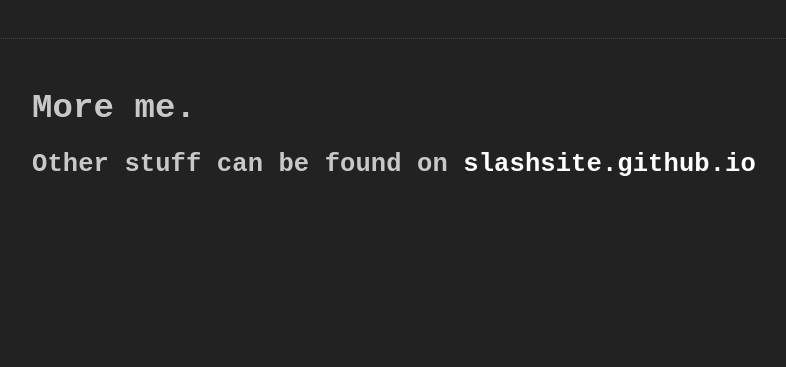
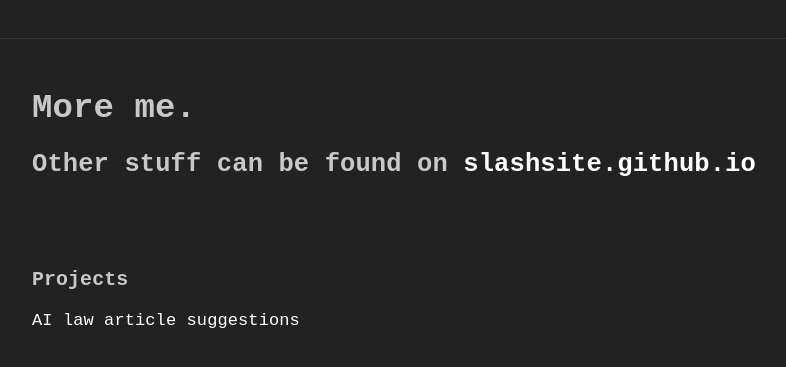
Before and after one commit to superwibr/superwibr.github.io, a Jekyll site: the page built from index.md, in a window 1280 px wide. Shown: the top 367 px of the page, without its empty margins (158-944 px from the left). Built offline with Jekyll 4.4.1, drawn with Linux system fonts in a browser that asks for light colours; some web fonts are replaced; our own code applies the rules of GitHub Pages for plain Markdown files.

Commit message:
Update index.md

```diff
--- a/index.md
+++ b/index.md
@@ -1,3 +1,6 @@
 # More me.
 ## Other stuff can be found on [slashsite.github.io](https://slashsite.github.io)
-<br/>
+<br/><br/>
+
+### Projects
+- [AI law article suggestions](./ailaws/index.html)
```
